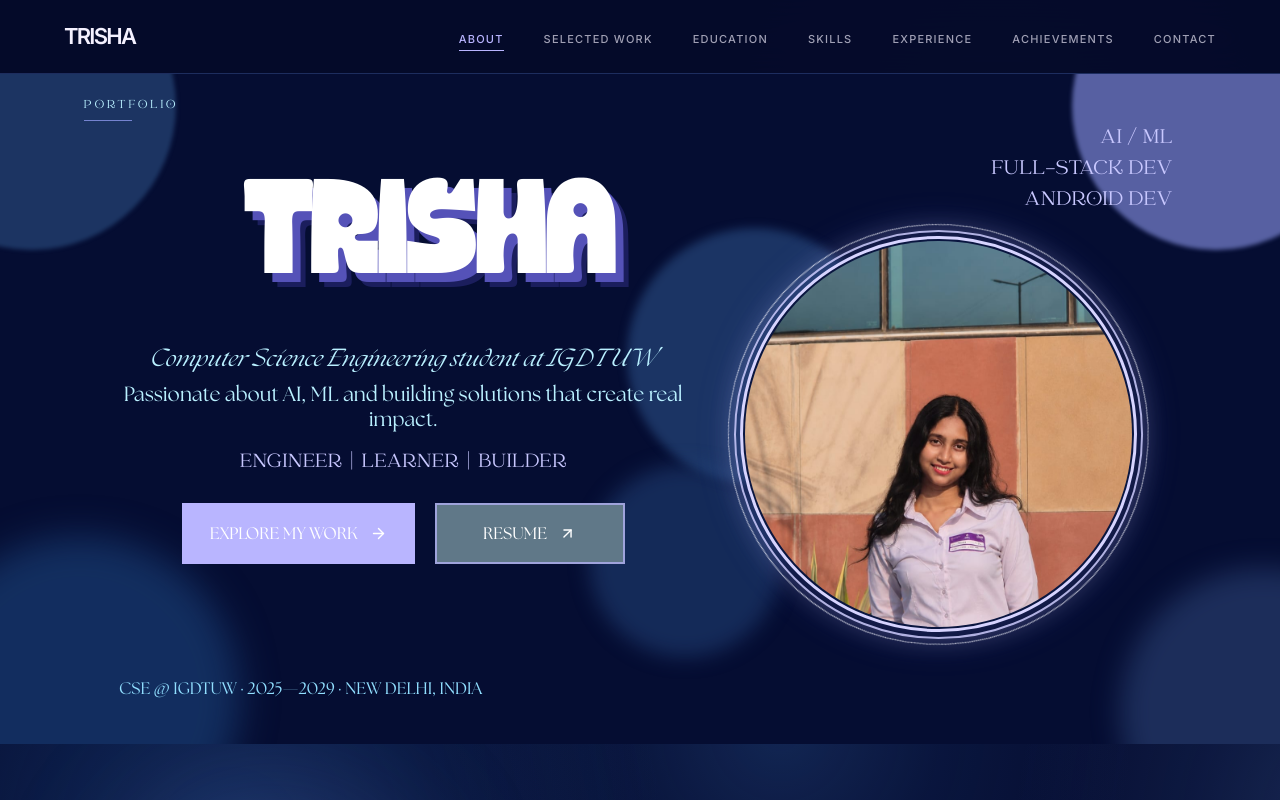
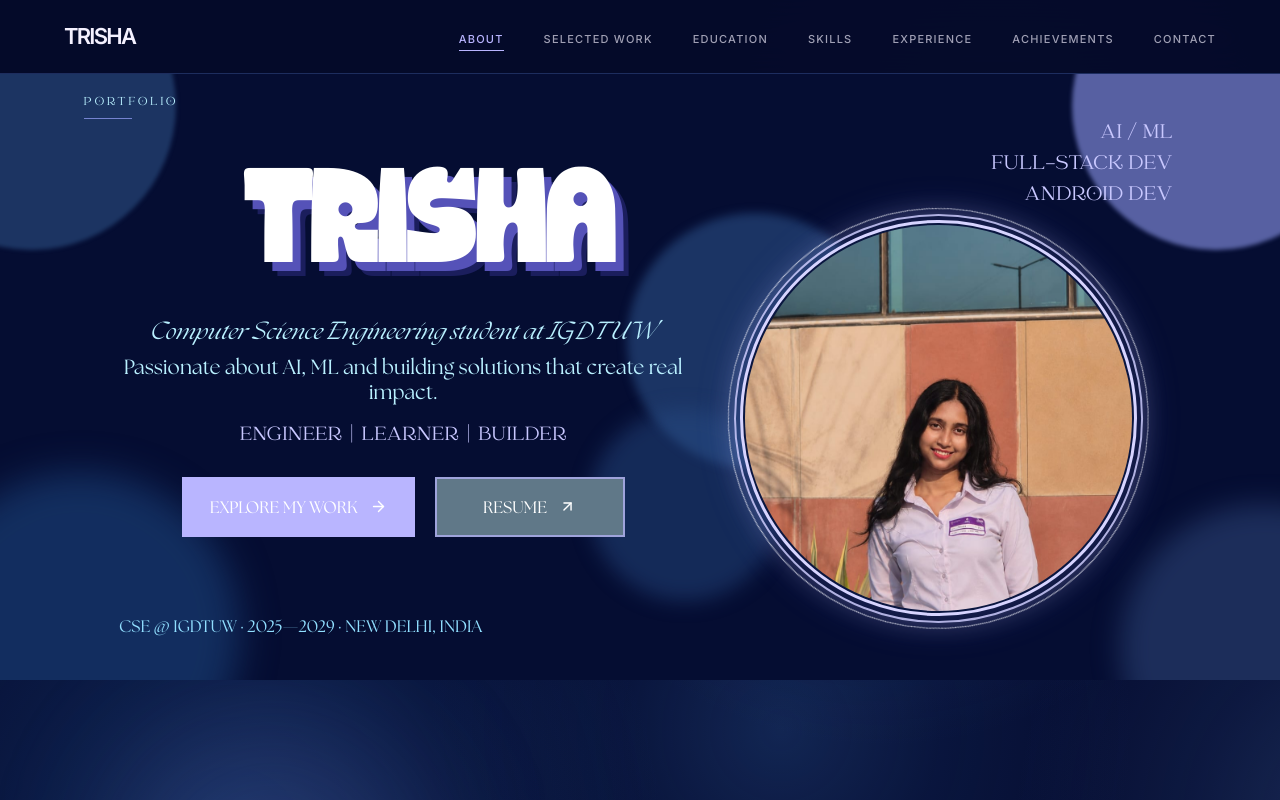
Before and after one commit to trisha29807-del/Portfolio-Trisha, a React (Vite) app: page / in a window 1280 px wide. Shown: the top 800 px of the page. Built offline with nearby package versions, Linux system fonts and the light colour scheme; the HTML template or start-up script is replaced by a standard one.

Commit message:
Tighten hero-to-about vertical spacing

```diff
--- a/src/components/Cover/Cover.tsx
+++ b/src/components/Cover/Cover.tsx
@@ -14,7 +14,7 @@ const fadeUp = {
 
 export function Cover() {
   return (
-    <section id="cover" className="relative min-h-[calc(90vh-50px)] overflow-hidden bg-[#050D32] text-white">
+    <section id="cover" className="relative min-h-[calc(82vh-50px)] overflow-hidden bg-[#050D32] text-white">
       <div aria-hidden="true" className="pointer-events-none absolute -left-28 -top-28 h-72 w-72 rounded-full bg-[#31578B]/55 blur-[2px]" />
       <div aria-hidden="true" className="pointer-events-none absolute -right-20 -top-28 h-72 w-72 rounded-full bg-[#9CA6FF]/55 blur-[2px]" />
       <div aria-hidden="true" className="pointer-events-none absolute -left-20 bottom-[-7rem] h-80 w-80 rounded-full bg-[#193C72]/70 blur-[18px]" />
@@ -22,7 +22,7 @@ export function Cover() {
       <div aria-hidden="true" className="pointer-events-none absolute right-[39%] bottom-[13%] h-48 w-48 rounded-full bg-[#284E88]/45 blur-[10px]" />
       <div aria-hidden="true" className="pointer-events-none absolute right-[-8rem] bottom-[-7rem] h-72 w-72 rounded-full bg-[#496CA5]/35 blur-[14px]" />
 
-      <div className="mx-auto flex min-h-[calc(90vh-50px)] w-full max-w-[1440px] flex-col px-5 pb-6 sm:px-8 lg:px-12">
+      <div className="mx-auto flex min-h-[calc(82vh-50px)] w-full max-w-[1440px] flex-col px-5 pb-6 sm:px-8 lg:px-12">
         <div className="relative flex-1">
           <motion.div
             initial="hidden"
```
